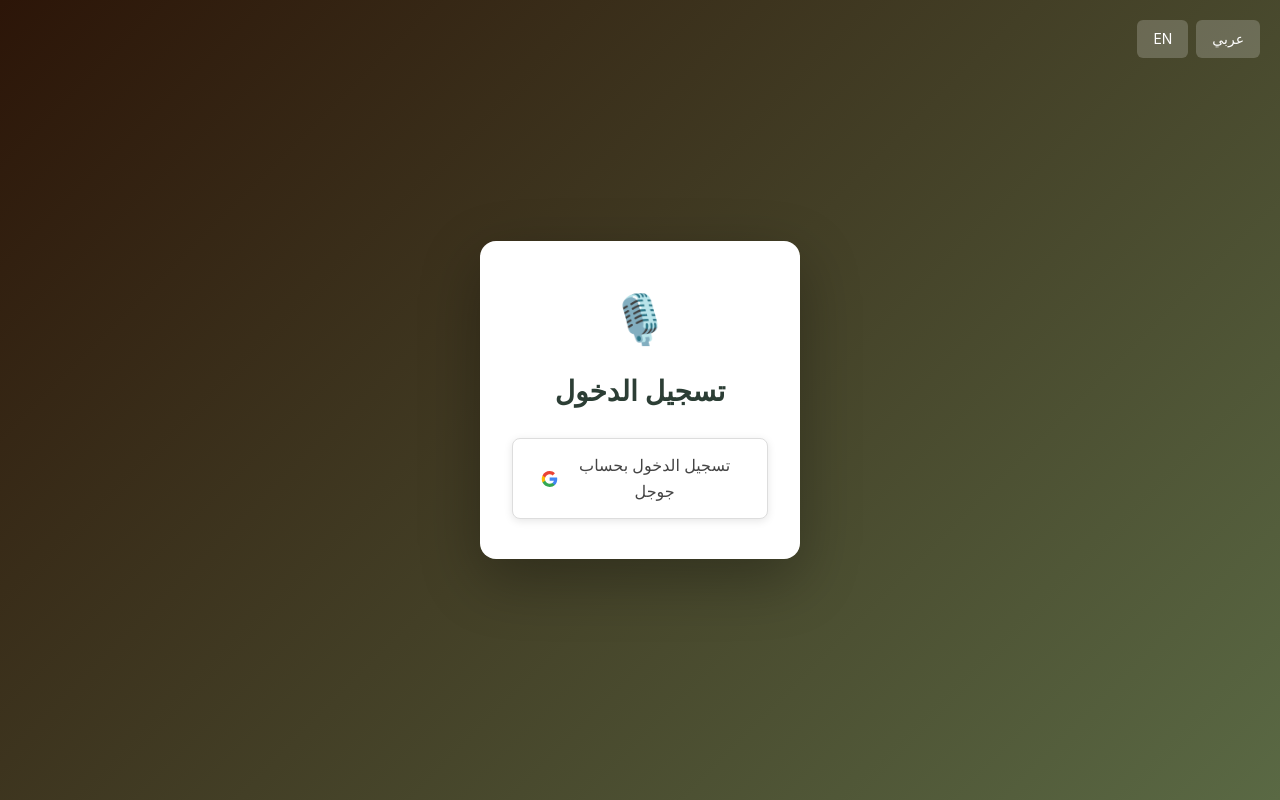
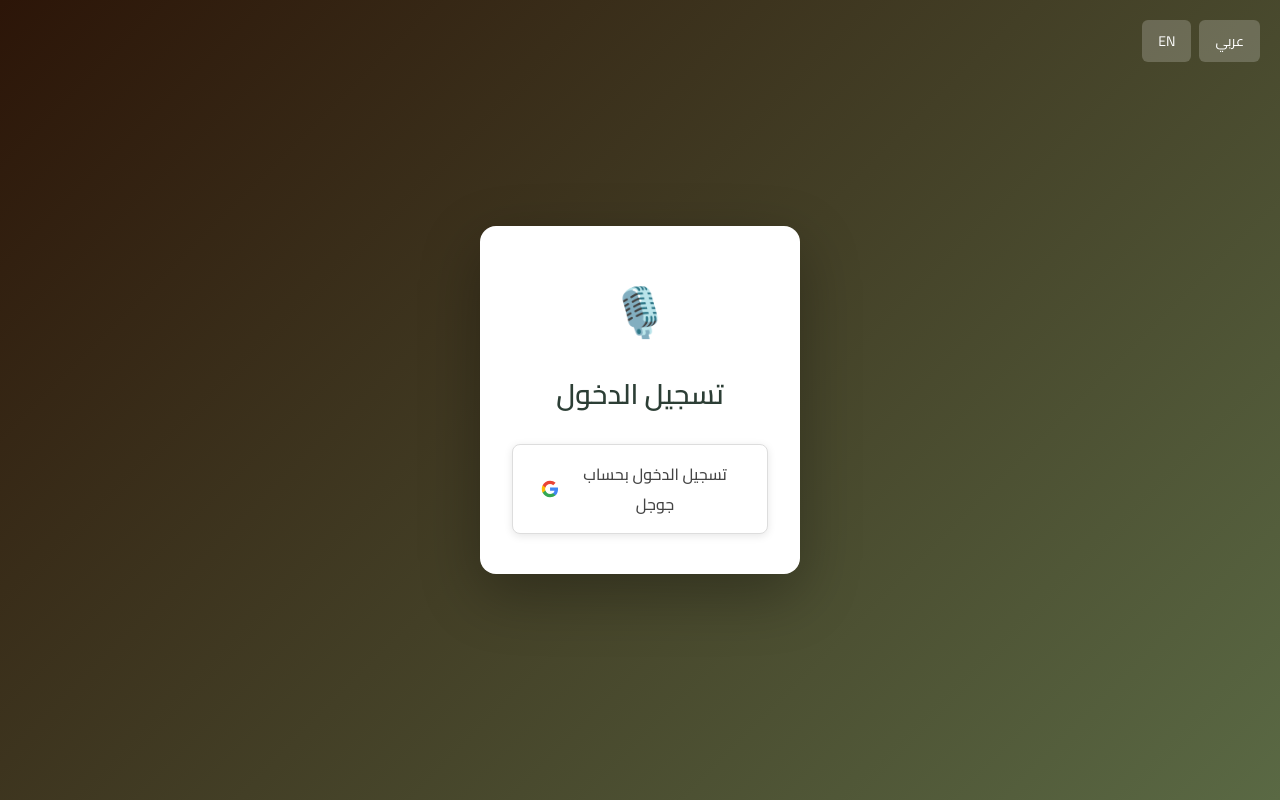
Before and after one commit to Mohamed-AH/wurud, a Node server app: template views/admin/login.ejs in a window 1280 px wide. Run offline with Node 20, Linux system fonts and the light colour scheme; the template is opened without the code that fills it: values that come from a table or form of the project are taken from there, others are empty; data comes from the database, SQL or seed files in the repository; some libraries are stand-ins or nearby versions.

Commit message:
fix: login page standalone CSS and OAuth redirect by role
1. Login page: Removed admin.css dependency, fully self-contained styles
   - Uses Cairo font directly
   - Fixed centering with min-height: 100dvh

2. OAuth flow: Article editors now redirect to /article-editor after login
   - Added returnTo session support
   - Role-based redirect in callback

Co-Authored-By: Claude Opus 4.5 <noreply@anthropic.com>
Claude-Session: https://claude.ai/code/session_01De3vDFHAUbJXKDhgsNA7du

```diff
--- a/views/admin/login.ejs
+++ b/views/admin/login.ejs
@@ -4,11 +4,8 @@
   <meta charset="UTF-8">
   <meta name="viewport" content="width=device-width, initial-scale=1.0">
   <title><%= t('admin_login_title') %> - <%= t('admin_title') %></title>
-  <link rel="stylesheet" href="/css/admin.css">
-  <% if (adminIsRTL) { %>
   <link rel="preconnect" href="https://fonts.googleapis.com">
-  <link href="https://fonts.googleapis.com/css2?family=Noto+Naskh+Arabic:wght@400;500;600;700&display=swap" rel="stylesheet">
-  <% } %>
+  <link href="https://fonts.googleapis.com/css2?family=Cairo:wght@400;500;600;700&display=swap" rel="stylesheet">
   <style>
     * {
       margin: 0;
@@ -22,18 +19,14 @@
     }
 
     body {
+      font-family: 'Cairo', sans-serif;
       background: linear-gradient(135deg, #2C1508 0%, #5A6944 100%);
       min-height: 100vh;
+      min-height: 100dvh;
       display: flex;
       justify-content: center;
       align-items: center;
       padding: 20px;
-      position: fixed;
-      top: 0;
-      left: 0;
-      right: 0;
-      bottom: 0;
-      overflow: auto;
     }
 
     .login-container {
```
Also changed, not shown: routes/auth.js (+17 -5 lines).
